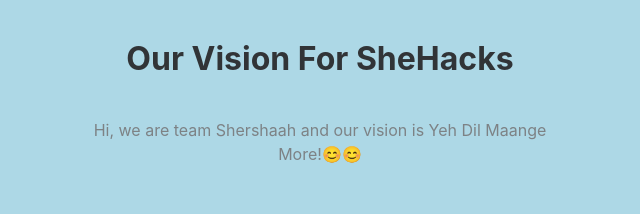
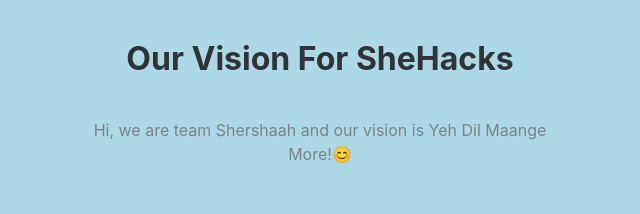
Before and after one commit to MerinAlex23/Shehacks, a plain HTML site: page index.html in a window 1280 px wide. Shown: the top 214 px of the page, 320-960 px from the left. Drawn offline with nearby package versions, Linux system fonts and the light colour scheme.

Commit message:
deleted smile

```diff
--- a/index.html
+++ b/index.html
@@ -15,7 +15,7 @@
         <div class="container">
             <div class="intro">
                 <h2 class="text-center">Our Vision For SheHacks</h2>
-                <p class="text-center">Hi, we are team Shershaah and our vision is Yeh Dil Maange More!😊😊</p>
+                <p class="text-center">Hi, we are team Shershaah and our vision is Yeh Dil Maange More!😊</p>
             </div>
             <div class="row people">
                 <div class="col-md-6 col-lg-4 item">
```
